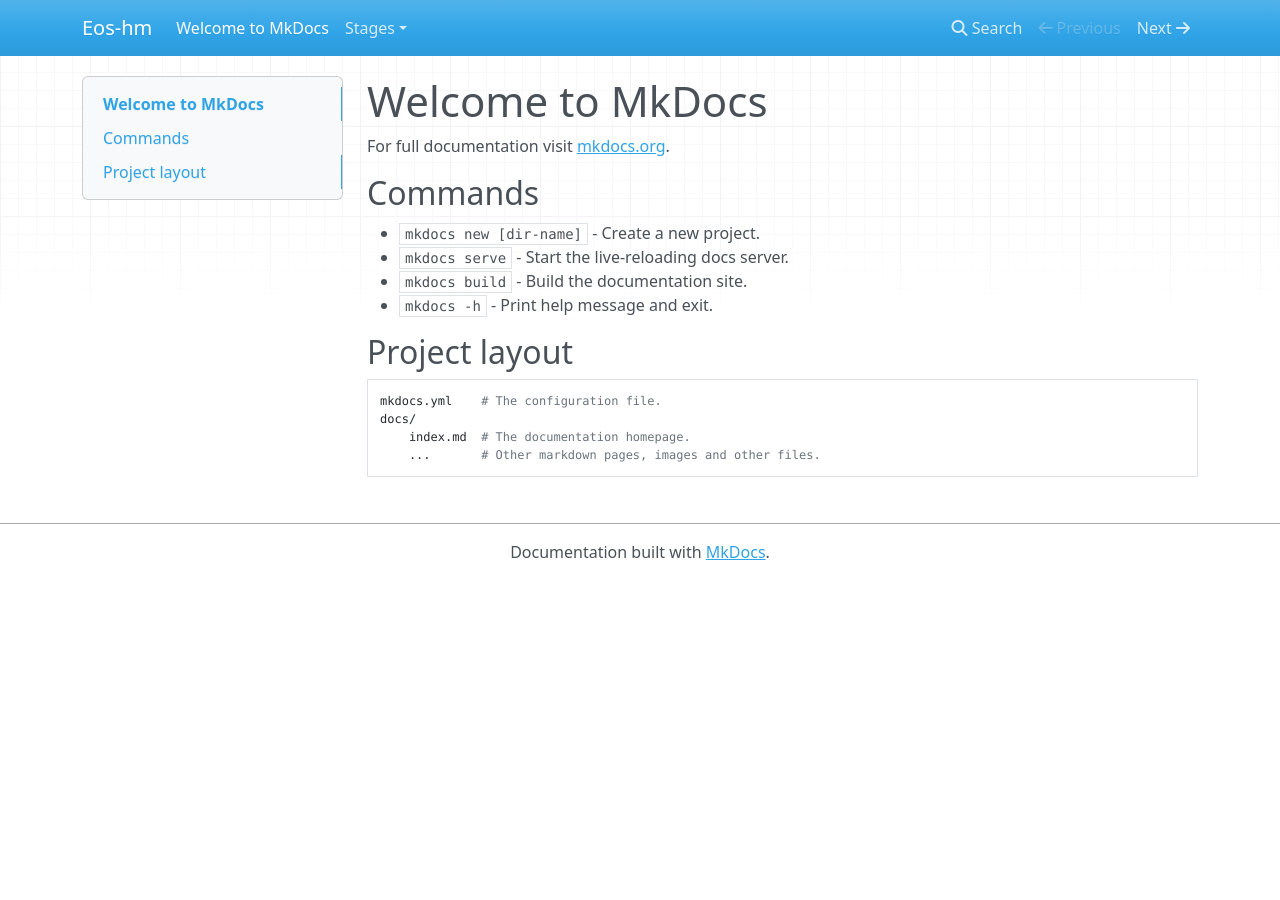
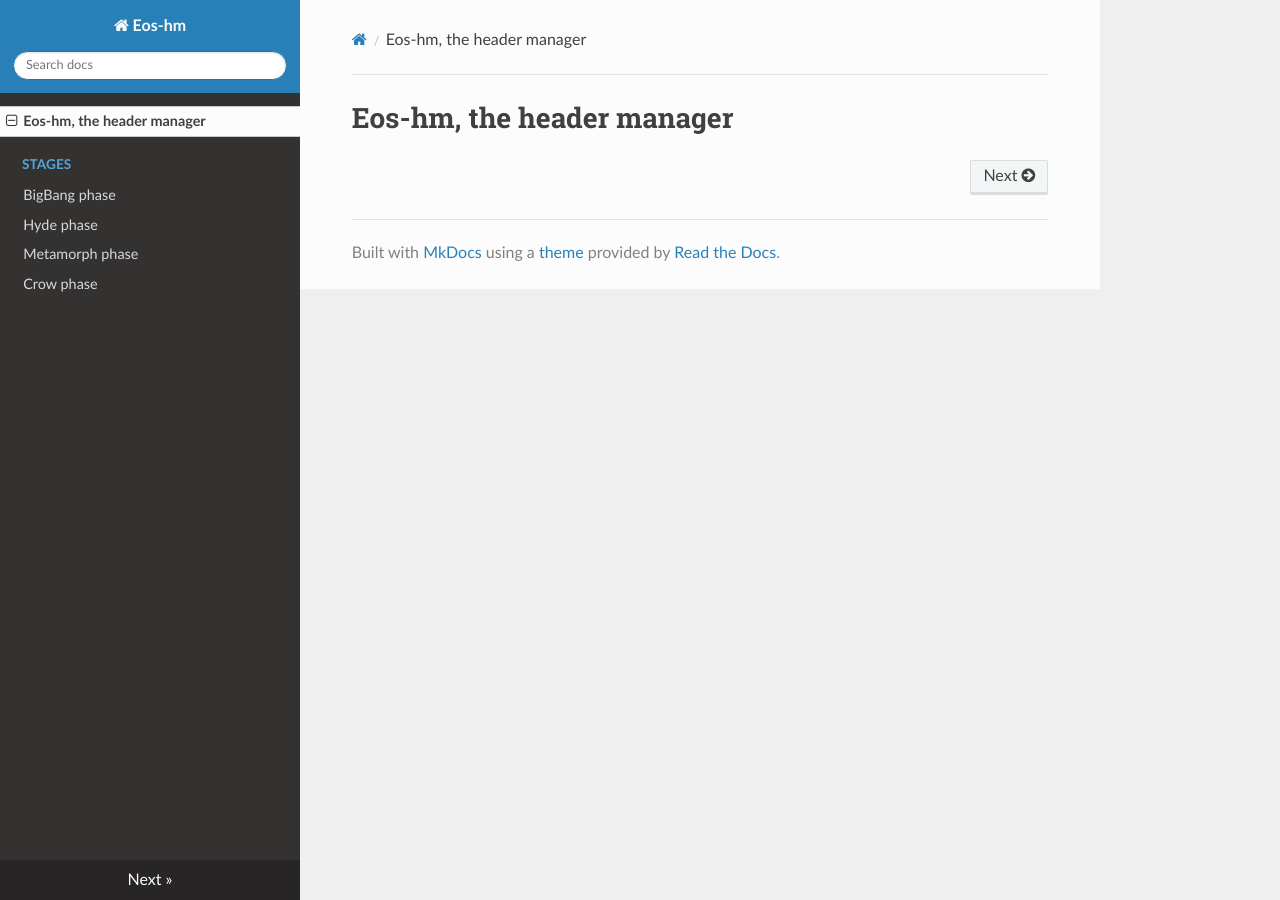
Before and after one commit to maiste/eos, an MkDocs documentation site: the page built from docs/index.md, in a window 1280 px wide. Built offline with MkDocs 1.6.1, drawn with Linux system fonts in a browser that asks for light colours; nearby versions of some CDN libraries.

Commit message:
docs: update theme and main page

```diff
--- a/docs/index.md
+++ b/docs/index.md
@@ -1,17 +1 @@
-# Welcome to MkDocs
-
-For full documentation visit [mkdocs.org](https://www.mkdocs.org).
-
-## Commands
-
-* `mkdocs new [dir-name]` - Create a new project.
-* `mkdocs serve` - Start the live-reloading docs server.
-* `mkdocs build` - Build the documentation site.
-* `mkdocs -h` - Print help message and exit.
-
-## Project layout
-
-    mkdocs.yml    # The configuration file.
-    docs/
-        index.md  # The documentation homepage.
-        ...       # Other markdown pages, images and other files.
+# Eos-hm, the header manager
--- a/mkdocs.yml
+++ b/mkdocs.yml
@@ -1 +1,4 @@
 site_name: Eos-hm
+theme:
+    name: readthedocs
+    highlightjs: true
```
